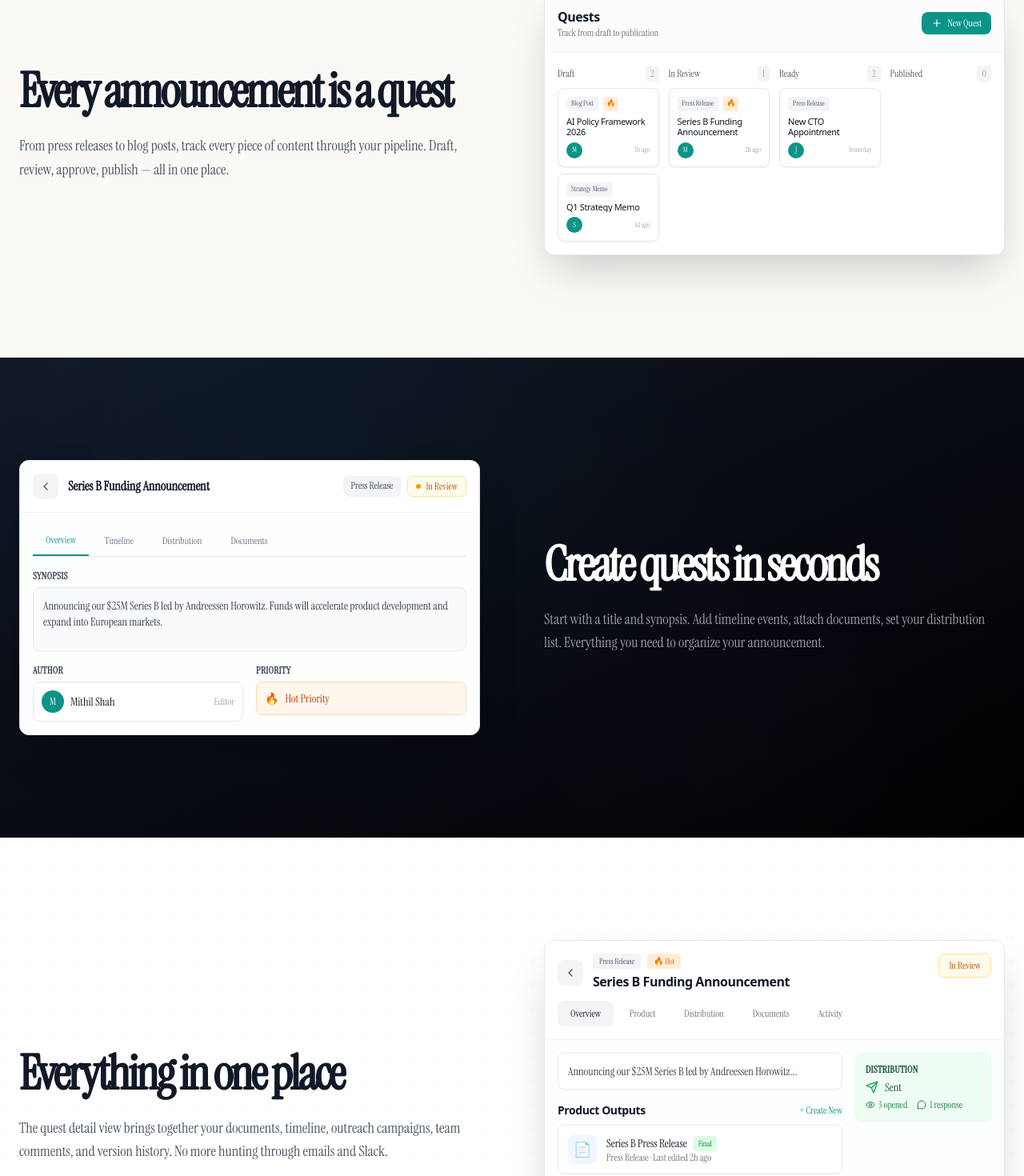
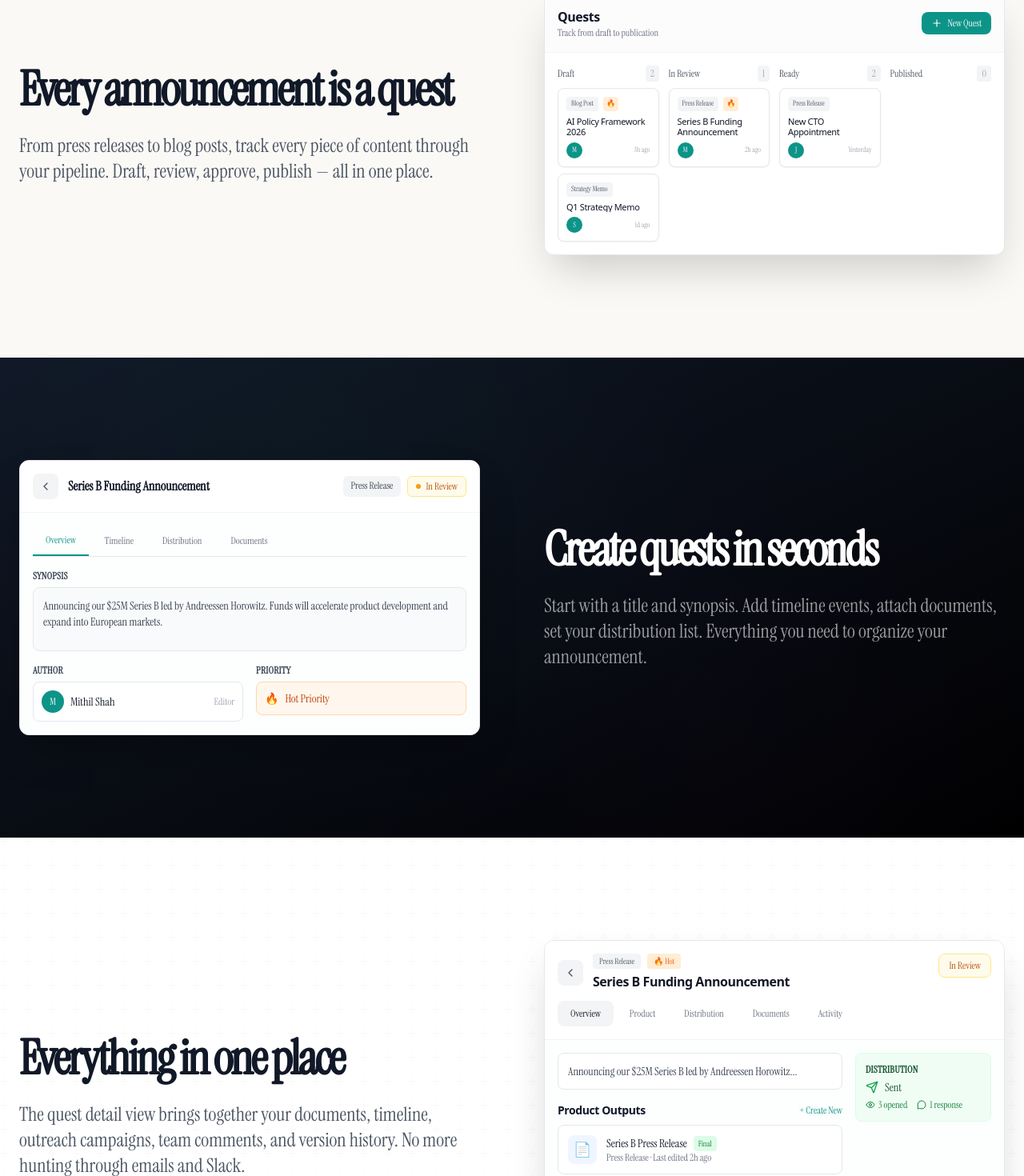
Before and after one commit to dotus/dotus.github.io, a React (Vite) app: page / in a window 1280 px wide. Shown: the part 1222-2692 px from the top of the page at 80% size. Built offline with nearby package versions, Linux system fonts and the light colour scheme; a web font is replaced by a local one.

Commit message:
Fix typography: section descriptions are larger sans-serif, demo components use sans-serif, only headlines in serif

```diff
--- a/components/LandingPage.tsx
+++ b/components/LandingPage.tsx
@@ -210,7 +210,7 @@ export const LandingPage: React.FC = () => {
                                 initial={{ opacity: 0, y: 30 }}
                                 animate={{ opacity: 1, y: 0 }}
                                 transition={{ duration: 0.8, delay: 0.2 }}
-                                className="text-xl md:text-2xl text-white/60 max-w-2xl mx-auto font-light leading-relaxed mb-12"
+                                className="text-xl md:text-2xl text-white/60 max-w-2xl mx-auto font-normal leading-relaxed mb-12"
                             >
                                 The modern PR workspace. Track announcements from draft to publication,
                                 reach the right journalists, and never miss a deadline.
@@ -267,7 +267,7 @@ export const LandingPage: React.FC = () => {
                                 >
                                     Every announcement is a quest
                                 </h2>
-                                <p className="text-lg text-gray-600 leading-relaxed">
+                                <p className="text-xl md:text-2xl text-gray-600 leading-relaxed">
                                     From press releases to blog posts, track every piece of content through your pipeline.
                                     Draft, review, approve, publish — all in one place.
                                 </p>
@@ -292,7 +292,7 @@ export const LandingPage: React.FC = () => {
                                 >
                                     Create quests in seconds
                                 </h2>
-                                <p className="text-lg text-white/60 leading-relaxed">
+                                <p className="text-xl md:text-2xl text-white/60 leading-relaxed">
                                     Start with a title and synopsis. Add timeline events, attach documents,
                                     set your distribution list. Everything you need to organize your announcement.
                                 </p>
@@ -311,7 +311,7 @@ export const LandingPage: React.FC = () => {
                                 >
                                     Everything in one place
                                 </h2>
-                                <p className="text-lg text-gray-600 leading-relaxed">
+                                <p className="text-xl md:text-2xl text-gray-600 leading-relaxed">
                                     The quest detail view brings together your documents, timeline, outreach campaigns,
                                     team comments, and version history. No more hunting through emails and Slack.
                                 </p>
@@ -336,7 +336,7 @@ export const LandingPage: React.FC = () => {
                                 >
                                     Craft your story
                                 </h2>
-                                <p className="text-lg text-white/60 leading-relaxed">
+                                <p className="text-xl md:text-2xl text-white/60 leading-relaxed">
                                     A powerful editor for press releases, blog posts, and social content.
                                     AI-assisted drafting with your brand voice, real-time collaboration,
                                     and multi-platform formatting.
@@ -355,7 +355,7 @@ export const LandingPage: React.FC = () => {
                                 >
                                     Reach the right journalists
                                 </h2>
-                                <p className="text-lg text-gray-600 leading-relaxed">
+                                <p className="text-xl md:text-2xl text-gray-600 leading-relaxed">
                                     Built-in media database with outreach tracking. See who's opened your pitch,
                                     who responded, and follow up at the right time.
                                 </p>
@@ -380,7 +380,7 @@ export const LandingPage: React.FC = () => {
                                 >
                                     Never miss a deadline
                                 </h2>
-                                <p className="text-lg text-white/60 leading-relaxed">
+                                <p className="text-xl md:text-2xl text-white/60 leading-relaxed">
                                     Visual calendar with embargo management, review deadlines, and launch dates.
                                     Your entire PR timeline at a glance.
                                 </p>
@@ -404,7 +404,7 @@ export const LandingPage: React.FC = () => {
                                     <br />
                                     <span className="text-white/40">You nail the nuance.</span>
                                 </h2>
-                                <p className="text-xl text-white/60 leading-relaxed font-light">
+                                <p className="text-xl md:text-2xl text-white/60 leading-relaxed">
                                     Our AI drafts the first version, suggests journalists, and tracks responses.
                                     You bring the strategy, the relationships, and the final polish that makes
                                     your story land.
@@ -1030,7 +1030,7 @@ const PricingCard: React.FC<{
         <div className="mb-6">
             <h3 className="text-xl font-bold mb-2 text-gray-900">{name}</h3>
             <div className="flex items-baseline gap-1">
-                <span className="text-4xl font-bold text-gray-900" style={{ fontFamily: '"Instrument Serif", serif' }}>{price}</span>
+                <span className="text-4xl font-bold text-gray-900">{price}</span>
                 {period && <span className="text-gray-500">{period}</span>}
             </div>
             <p className="mt-2 text-sm text-gray-500">{description}</p>
@@ -1075,7 +1075,7 @@ const WaitlistModal: React.FC<{ isOpen: boolean; onClose: () => void }> = ({ isO
                                 ) : (
                                     <>
                                         <div className="mb-8">
-                                            <h2 className="text-3xl font-bold tracking-tight leading-none text-gray-900" style={{ fontFamily: '"Instrument Serif", serif' }}>Join Waitlist</h2>
+                                            <h2 className="text-3xl font-bold tracking-tight leading-none text-gray-900">Join Waitlist</h2>
                                             <p className="text-gray-500 mt-2 text-lg">Be among the first to experience Caybles.</p>
                                         </div>
                                         <form className="space-y-5" onSubmit={handleSubmit}>
```
